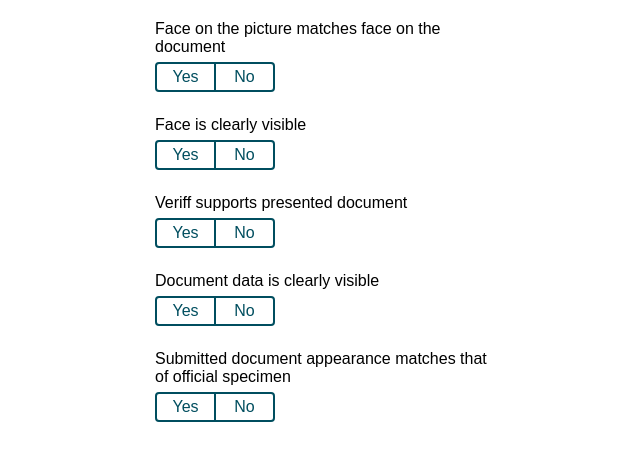
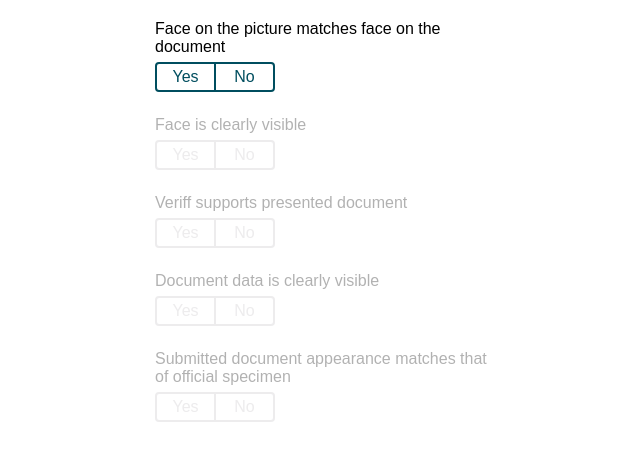
Before and after one commit to KristerL/checks-interface, a React (Create React App) app: page / in a window 1280 px wide. Shown: the top 460 px of the page, without its empty margins (311-951 px from the left). Built offline with nearby package versions, Linux system fonts and the light colour scheme.

Commit message:
Added disabled styles

```diff
--- a/src/components/CheckRow.tsx
+++ b/src/components/CheckRow.tsx
@@ -3,7 +3,13 @@ import Button from './button/Button';
 import { Check, CheckButtonValues, ChecksContext } from '../providers/ChecksContext';
 import classnames from 'classnames';
 
-export const CheckRow = ({ check, index }: { check: Check; index: number }) => {
+interface CheckRowProps {
+  check: Check,
+  index: number,
+  disabled: boolean
+}
+
+export const CheckRow: React.FC<CheckRowProps> = ({ check, index, disabled }) => {
   const { changeCheckValue, activeCheckIndex } = useContext(ChecksContext);
 
   const handleButtonClick = (value: Exclude<CheckButtonValues, null>) => {
@@ -13,6 +19,7 @@ export const CheckRow = ({ check, index }: { check: Check; index: number }) => {
   const classes = classnames({
     checkRow: true,
     active: activeCheckIndex === index,
+    disabled: disabled
   });
 
   return (
--- a/src/components/ChecksView.tsx
+++ b/src/components/ChecksView.tsx
@@ -4,10 +4,11 @@ import { ChecksContext } from '../providers/ChecksContext';
 
 export const ChecksView = () => {
   const { checks } = useContext(ChecksContext);
+  const validChecks = Object.values(checks).filter(check => check.value).length;
   return (
     <div className="checksView">
       {Object.entries(checks).map(([key, check], index) => {
-        return <CheckRow key={key} check={check} index={index} />;
+        return <CheckRow key={key} check={check} index={index} disabled={index > validChecks}/>;
       })}
     </div>
   );
--- a/src/styles.scss
+++ b/src/styles.scss
@@ -32,9 +32,34 @@ h1 {
   box-sizing: border-box;
   padding: 12px 16px;
 
+  &.active {
+    background: $highlight-color;
+  }
+
+  &.disabled {
+    opacity: 0.3;
+    cursor: initial;
+
+    &:hover {
+      background: white;
+    }
+
+    & .Button {
+      opacity: 1;
+      border-color: #c4c1c5;
+      color: #c4c1c5;
+      cursor: initial;
+
+      &:hover {
+        background: #fff;
+      }
+    }
+  }
+
   &:hover {
     background: $hover-color;
   }
+
 }
 
 .buttonContainer {
@@ -42,7 +67,5 @@ h1 {
 }
 
 .checkRow {
-  &.active {
-    background: $highlight-color;
-  }
+
 }
```
